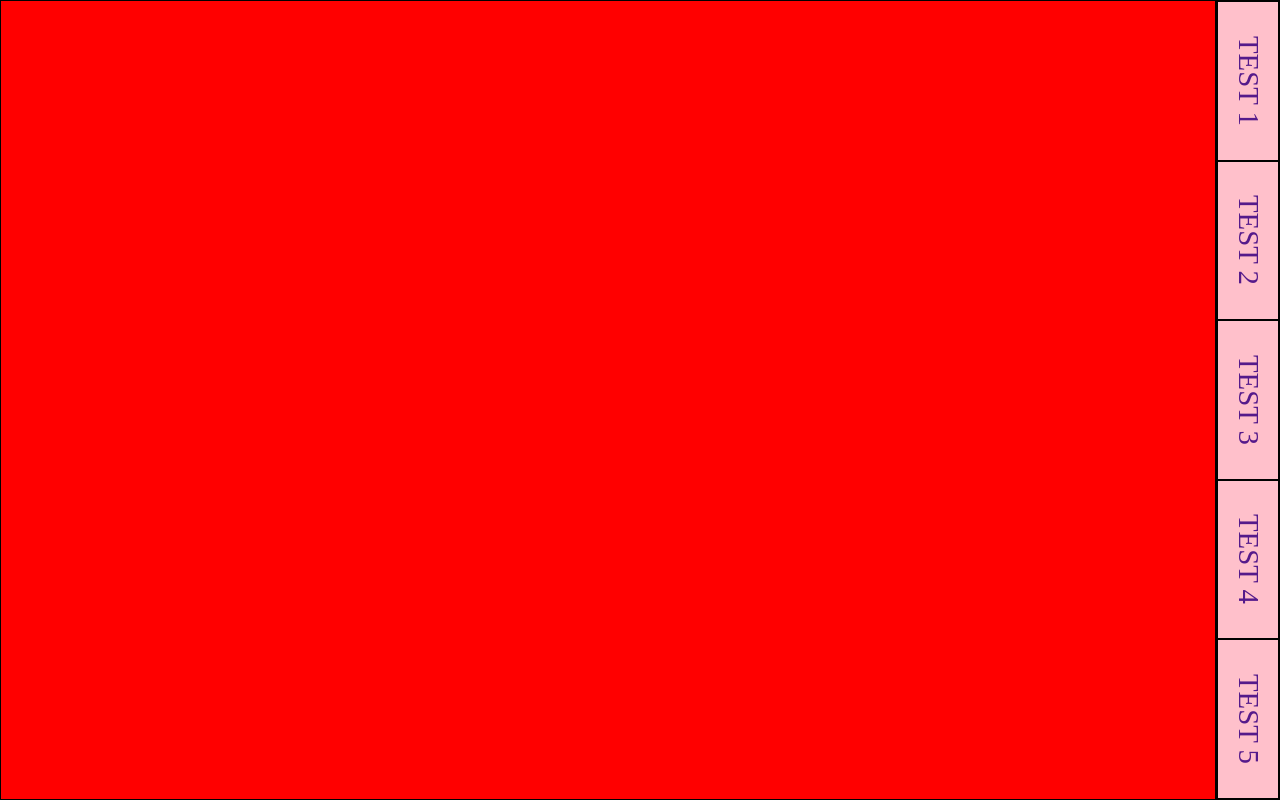
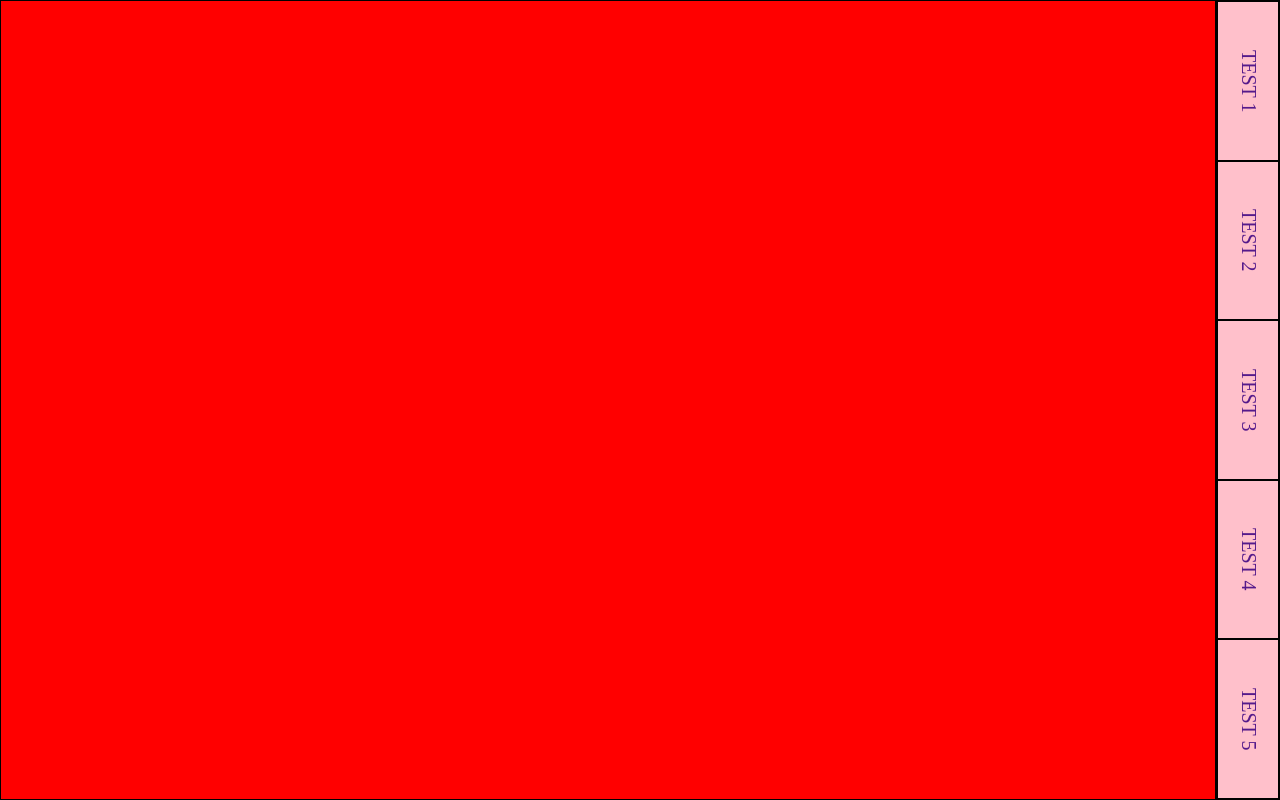
Before and after one commit to 2351879-Ricardo/TestEnviornmentWeb, a plain HTML site: page index.html in a window 1280 px wide. Drawn offline with Linux system fonts and the light colour scheme.

Commit message:
Revert "Font Size Adjustment (rem to vmax)"
This reverts commit 2301ce6a27cada83c0d97de2d7a867576b462140.

```diff
--- a/CSS_Folder/style.css
+++ b/CSS_Folder/style.css
@@ -67,5 +67,5 @@ nav ul li a {
   /* Text Styling */
   writing-mode: vertical-rl;
   text-decoration: none;
-  font-size: 2.25vmax;
+  font-size: 1.25rem;
 }
```
